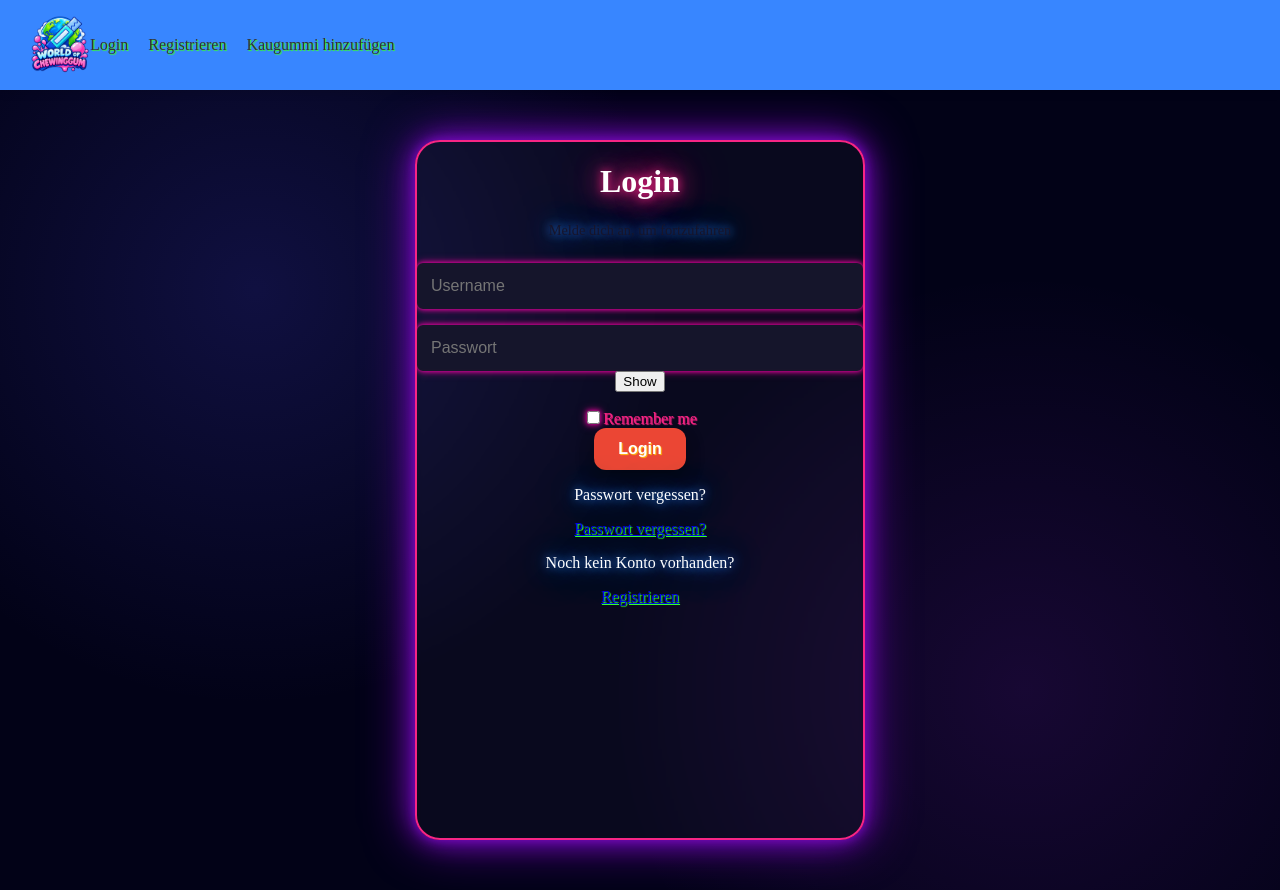
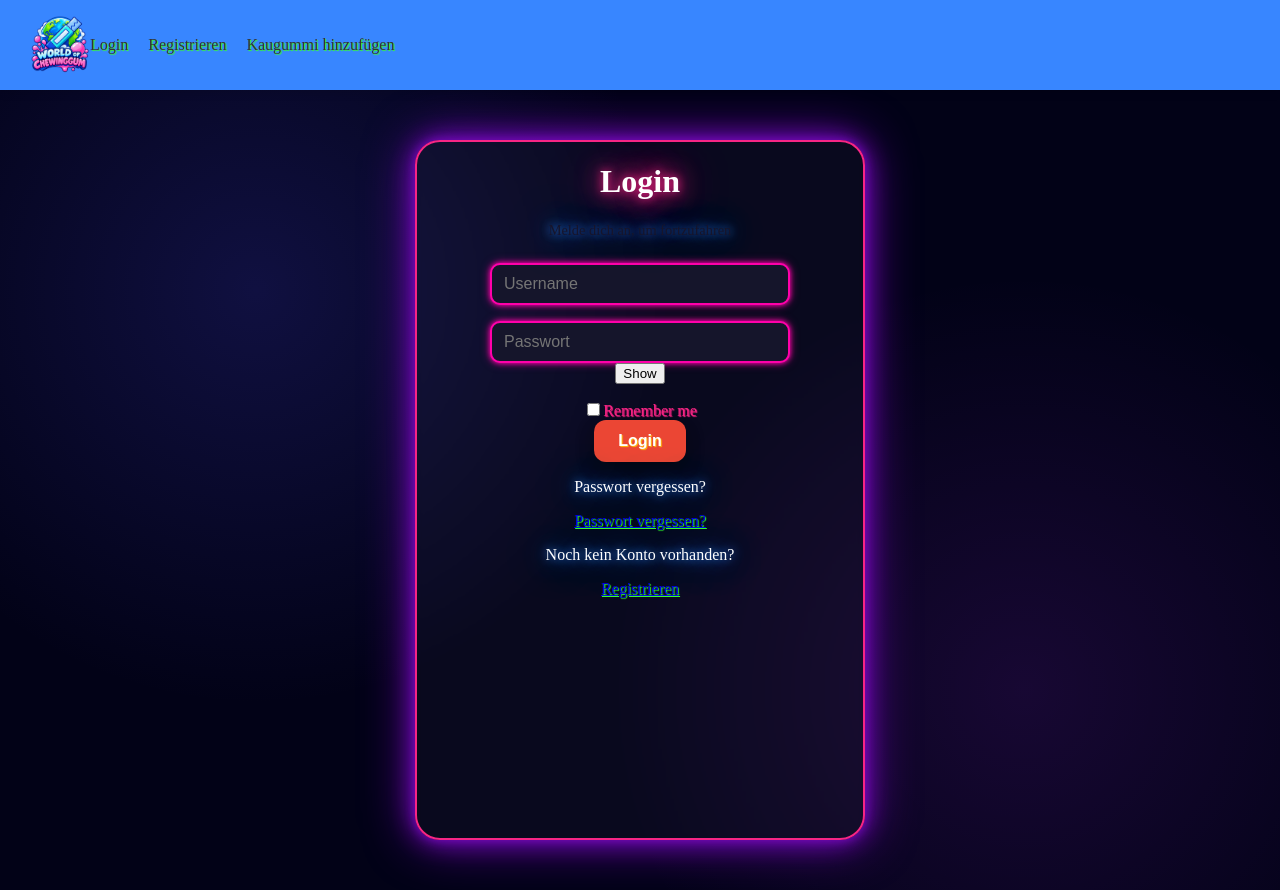
Before and after one commit to Vinci4600/World-of-Chewing-gum, a React app in the folder Frontend/: page /login in a window 1280 px wide. Built offline with nearby package versions, Linux system fonts and the light colour scheme; the HTML template or start-up script is replaced by a standard one.

Commit message:
add Input style

```diff
--- a/Frontend/src/pages/components/Styles/Home.css
+++ b/Frontend/src/pages/components/Styles/Home.css
@@ -202,26 +202,31 @@ h3 {
     0 0 50px #F72585;
 }
 
-input {
-    display: inline-block;
+input:not([type="checkbox"]) {
+    display: block;
+
+    width: 300px;
+    height: 42px;
 
     color: #ff7ad9;
-
     background: #15152b;
 
     border: 2px solid #ff00aa;
-
     border-radius: 10px;
 
     padding: 6px 12px;
+    box-sizing: border-box;
 
-    box-shadow: 0 0 5px #ff00aa,
-    0 0 10px rgba(255, 0, 170, 0.6);
+    box-shadow:
+            0 0 5px #ff00aa,
+            0 0 10px rgba(255, 0, 170, 0.6);
 
     font-size: 16px;
+    transition: 0.3s;
 
-    transition: 0.3s;
+    margin: 0 auto;
 }
+
 
 label {
     color: #F72585;
```
